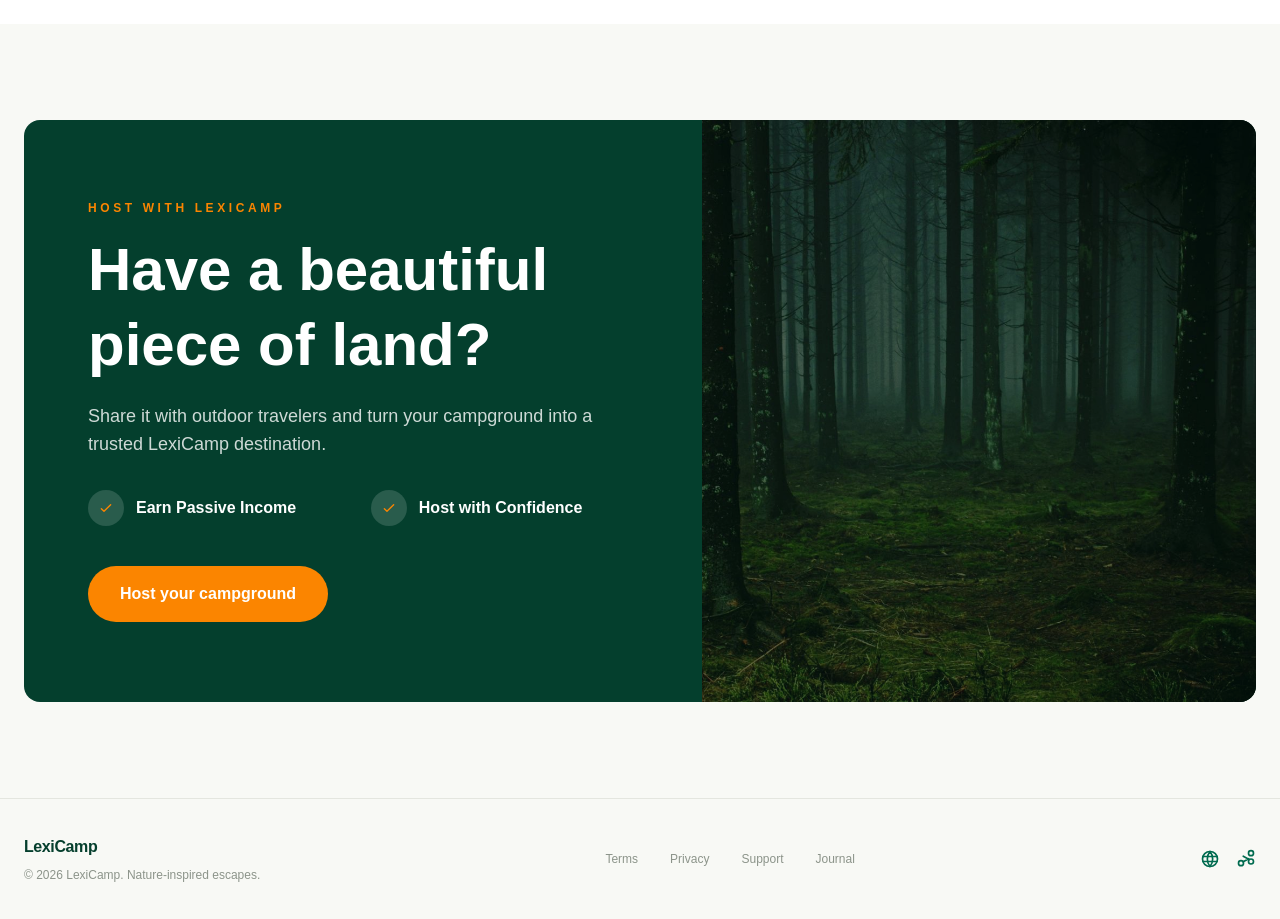
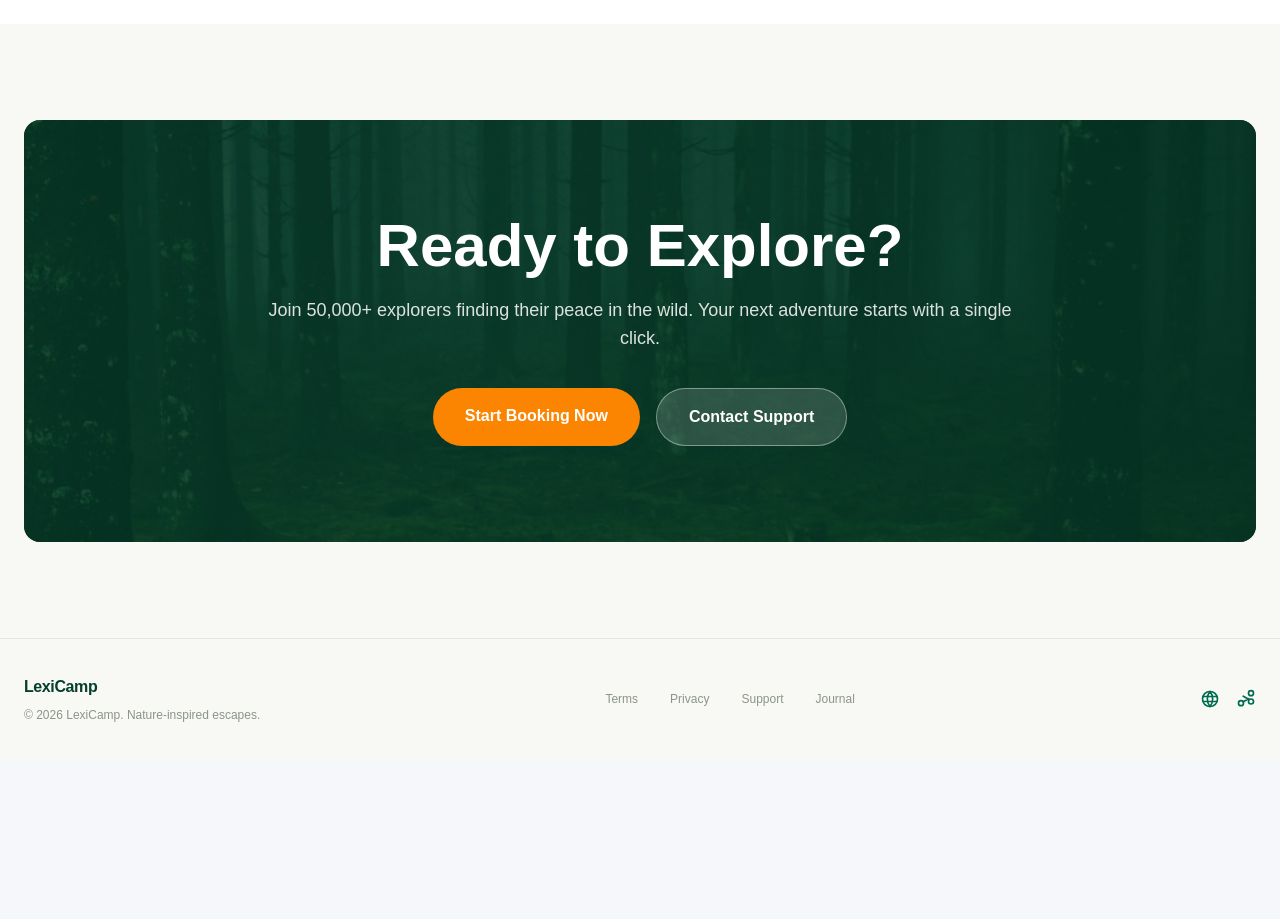
Before and after one commit to aLexicon99/LexiCamp-Booking, a Next.js app: page / in a window 1280 px wide. Shown: the part 2220-3139 px from the top of the page. After the commit the page ends 2979 px from the top, so only its background shows below. Built offline with nearby package versions, Linux system fonts and the light colour scheme.

Commit message:
Restore homepage explore CTA

```diff
--- a/app/page.js
+++ b/app/page.js
@@ -27,8 +27,6 @@ const benefits = [
       "The experience is structured so future support features can plug in easily.",
   },
 ];
-
-const hostBenefits = ["Earn Passive Income", "Host with Confidence"];
 
 export default function Home() {
   return (
@@ -146,53 +144,30 @@ export default function Home() {
       </section>
 
       <section className="px-6 py-24">
-        <div className="mx-auto grid max-w-7xl overflow-hidden rounded-lg bg-[#043f2d] text-white lg:grid-cols-[1.1fr_0.9fr]">
-          <div className="px-6 py-16 sm:px-10 lg:px-16 lg:py-20">
-            <p className="text-xs font-bold uppercase tracking-[0.3em] text-[#fb8500]">
-              Host with LexiCamp
+        <div className="relative mx-auto flex max-w-7xl flex-col items-center overflow-hidden rounded-lg bg-[#043f2d] bg-[url('/images/action.jpg')] bg-cover bg-center px-6 py-24 text-center text-white">
+          <div className="absolute inset-0 bg-[#043f2d]/75" />
+          <div className="relative z-10 max-w-3xl">
+            <h2 className="text-4xl font-extrabold md:text-6xl">
+              Ready to Explore?
+            </h2>
+            <p className="mt-5 text-lg text-white/85">
+              Join 50,000+ explorers finding their peace in the wild. Your next
+              adventure starts with a single click.
             </p>
-            <h2 className="mt-4 max-w-2xl text-4xl font-extrabold leading-tight md:text-6xl">
-              Have a beautiful piece of land?
-            </h2>
-            <p className="mt-5 max-w-xl text-lg text-white/80">
-              Share it with outdoor travelers and turn your campground into a
-              trusted LexiCamp destination.
-            </p>
-
-            <div className="mt-8 grid gap-4 sm:grid-cols-2">
-              {hostBenefits.map((benefit) => (
-                <div key={benefit} className="flex items-center gap-3">
-                  <span className="flex h-9 w-9 items-center justify-center rounded-full bg-white/15 text-[#fb8500]">
-                    <svg
-                      aria-hidden="true"
-                      className="h-4 w-4"
-                      fill="none"
-                      viewBox="0 0 24 24"
-                      stroke="currentColor"
-                      strokeWidth="2"
-                    >
-                      <path
-                        strokeLinecap="round"
-                        strokeLinejoin="round"
-                        d="m5 13 4 4L19 7"
-                      />
-                    </svg>
-                  </span>
-                  <span className="font-bold">{benefit}</span>
-                </div>
-              ))}
+            <div className="mt-9 flex flex-col justify-center gap-4 sm:flex-row">
+              <Link
+                href="/campsites"
+                className="rounded-full bg-[#fb8500] px-8 py-4 font-bold text-white hover:bg-[#e67800]"
+              >
+                Start Booking Now
+              </Link>
+              <Link
+                href="/contact"
+                className="rounded-full border border-white/40 bg-white/15 px-8 py-4 font-bold text-white hover:bg-white/25"
+              >
+                Contact Support
+              </Link>
             </div>
-
-            <Link
-              href="/contact"
-              className="mt-10 inline-flex rounded-full bg-[#fb8500] px-8 py-4 font-bold text-white hover:bg-[#e67800]"
-            >
-              Host your campground
-            </Link>
-          </div>
-
-          <div className="min-h-[320px] bg-[url('/images/action.jpg')] bg-cover bg-center lg:min-h-full">
-            <div className="h-full w-full bg-[#043f2d]/20" />
           </div>
         </div>
       </section>
```
